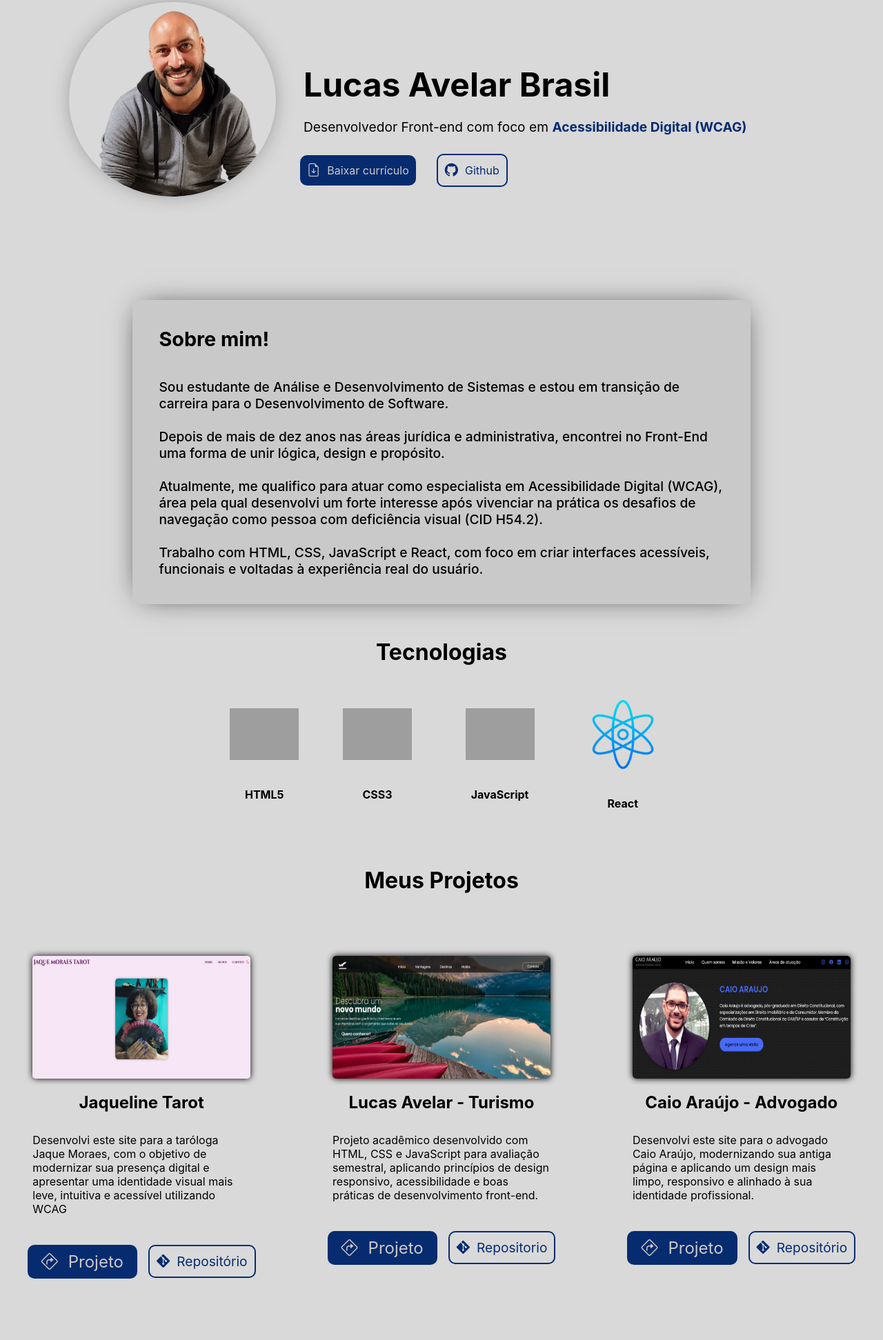
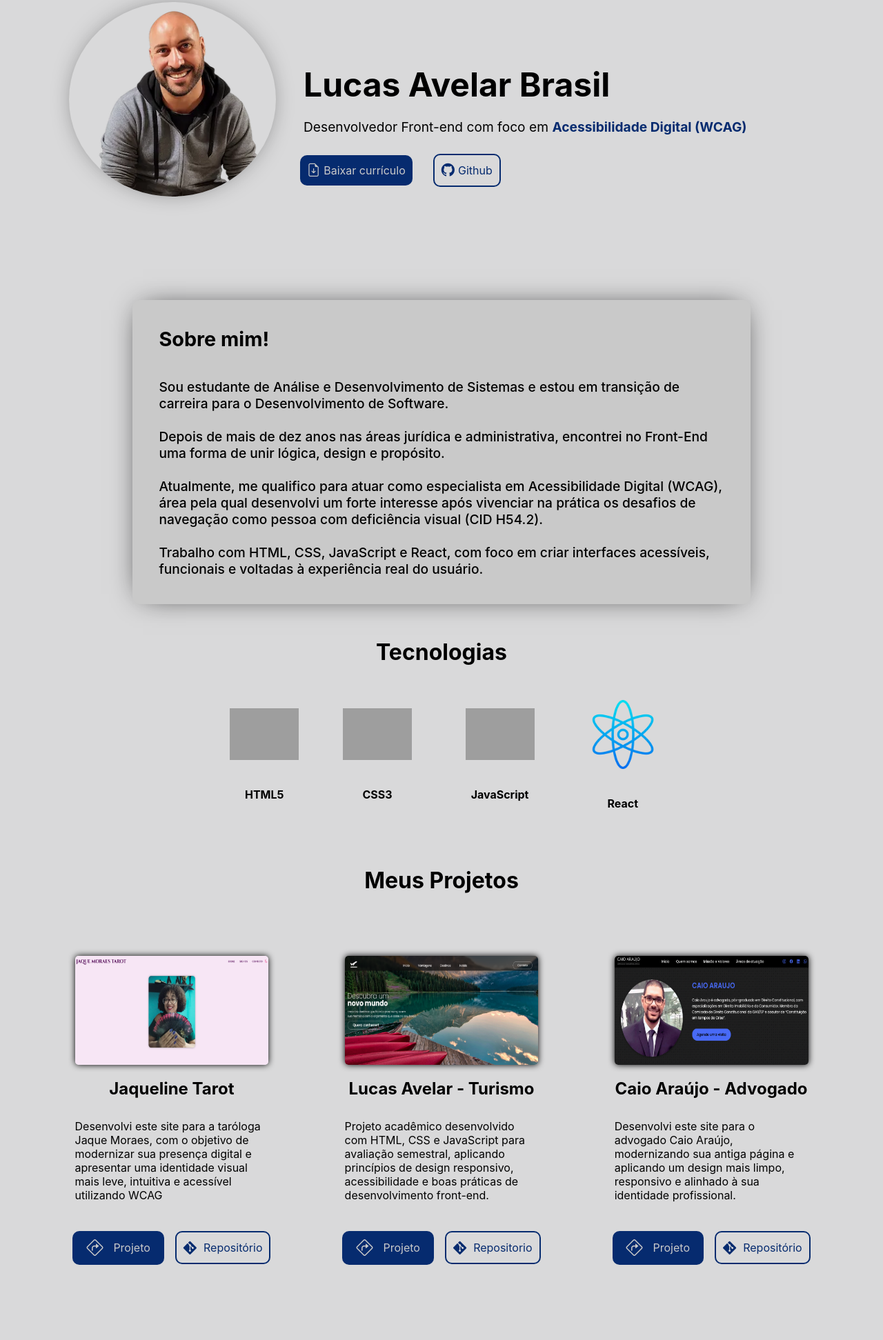
Before and after one commit to Lucasavelarbr/Meu-Portif-lio, a plain HTML site: page index.html in a window 1280 px wide. Shown: the part 157-2100 px from the top of the page at 69% size. Drawn offline with nearby package versions, Linux system fonts and the light colour scheme; grey boxes are pictures that could not be loaded.

Commit message:
melhoria nos botões

```diff
--- a/style.css
+++ b/style.css
@@ -23,7 +23,6 @@ html{
 body{
     background-color: #d9d9da;
     font-family: "Inter", sans-serif;
-    overflow-x: hidden;
 }
 
 
@@ -163,7 +162,7 @@ body{
 }
 
 .perfil p{
-    font-size: 1.2rem;
+    font-size: 1rem;
     text-align: center;
     margin-top: 20px;
 }
@@ -178,7 +177,6 @@ body{
     align-items: center;
     justify-content: center;
     gap: 30px;
-    max-width: 90%;
     margin: 0 auto;
 }
 
@@ -188,12 +186,12 @@ body{
     align-items: center;
     text-decoration: none;
     color: #0D0D0D;
-    font-size: 1rem;
+    font-size: 1m;
     margin-top: 50px;
 }
 
 .btn-base i{
-    margin-right: 10px;
+    margin-right: 5px;
     font-size: 1.2rem;
 }
 
@@ -352,7 +350,7 @@ figcaption{
     justify-content: center;
     background-color: var(--cor-borda);
     color: var(--cor-background);
-    font-size: 1.5rem;
+    font-size: 1rem;
     text-decoration: none;
     padding: 10px 20px;
     cursor: pointer;
@@ -370,7 +368,7 @@ figcaption{
     justify-content: center;
     background-color: transparent;
     text-decoration: none;
-    font-size: 1.2rem;
+    font-size: 1rem;
     border: 2px solid var(--cor-borda);
     color: var(--cor-borda);
     padding: 10px;
```
